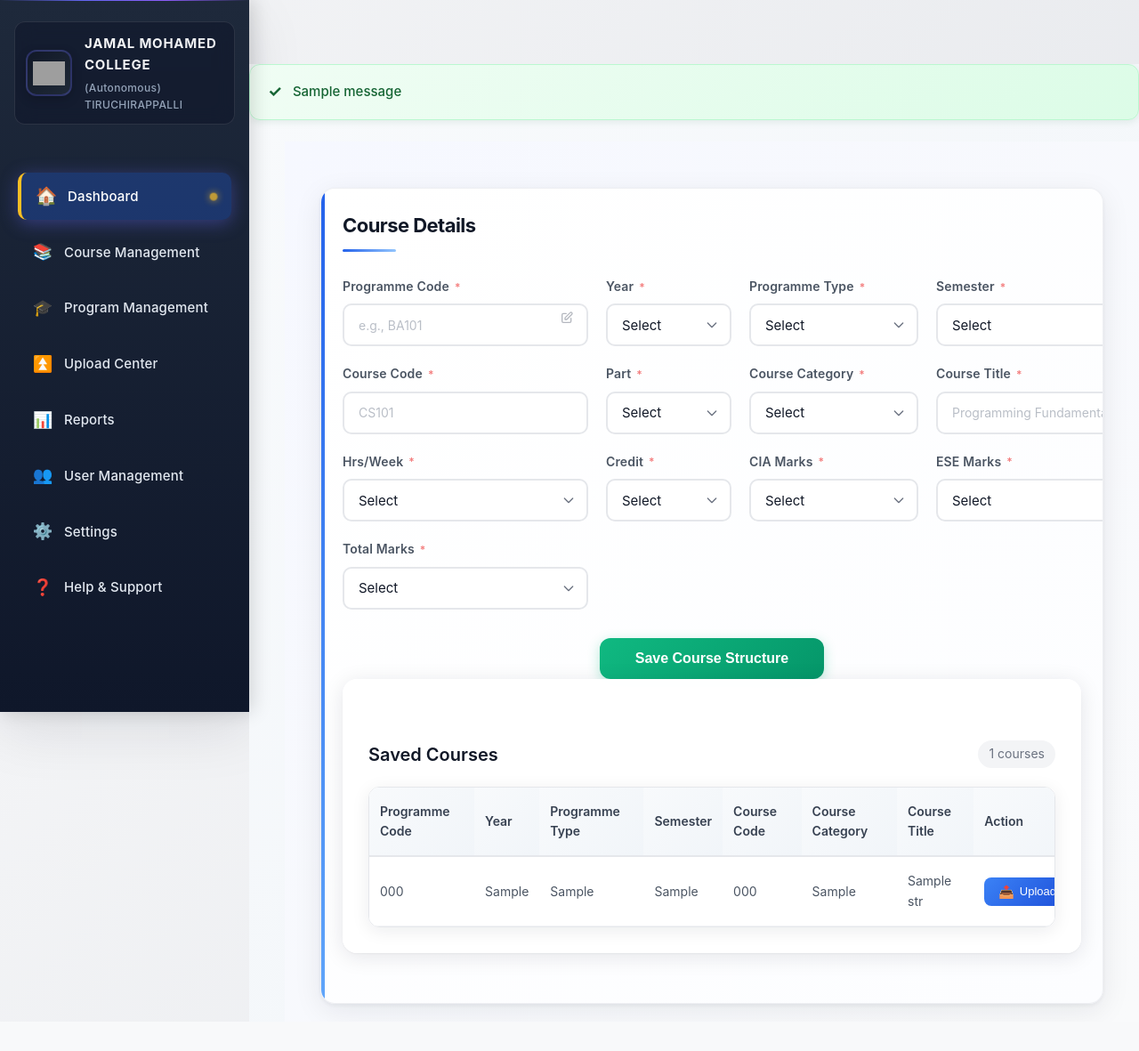
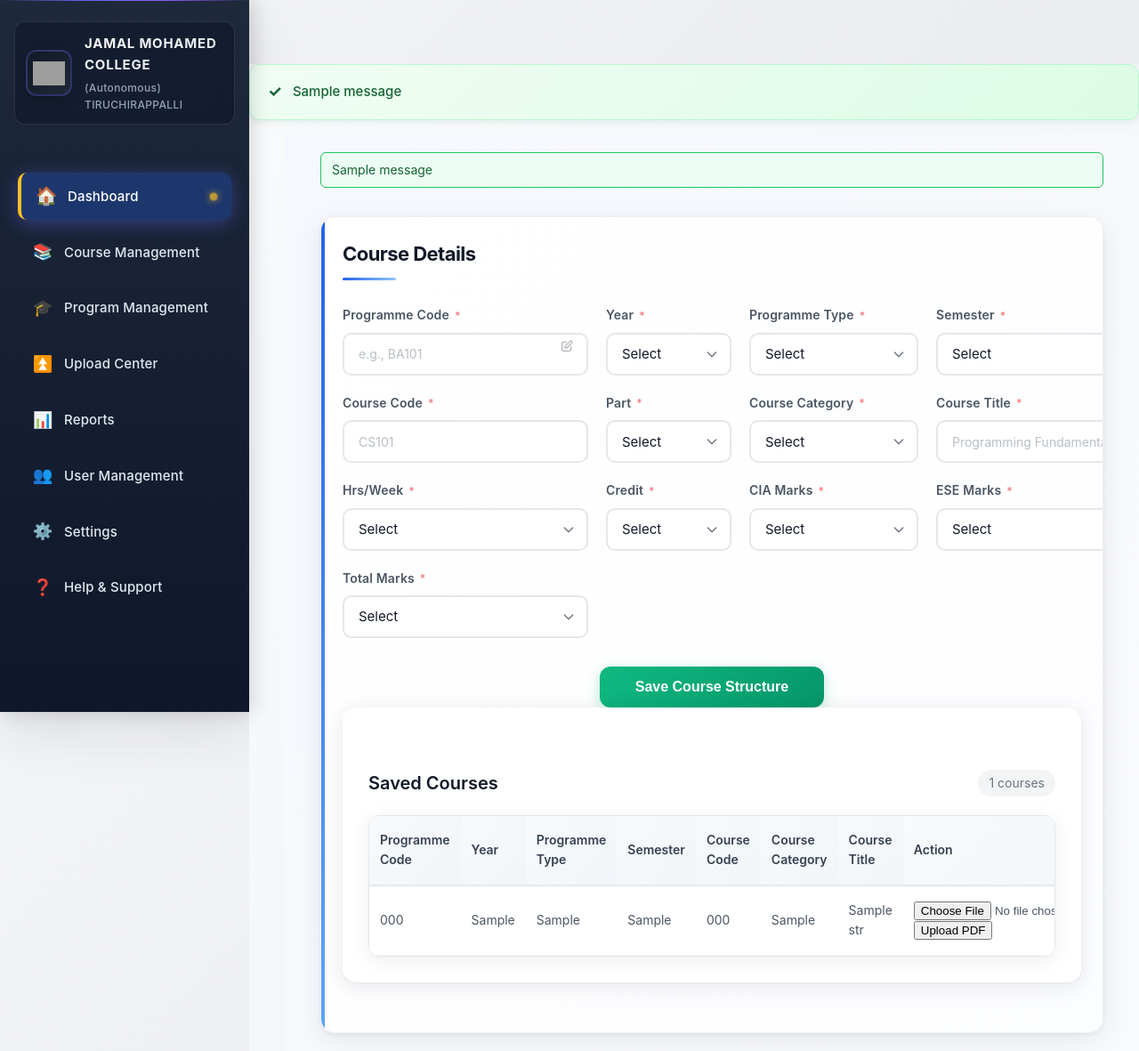
Before and after one commit to Sanatech2006/Syllabus-Management-System, a Django app: page /upload-center/ in a window 1280 px wide. Shown: the whole page at 89% size. Before the commit the page ends 1133 px from the top, so only its background shows below. Run offline with Django 4.2, Linux system fonts and the light colour scheme; tables that the repository leaves empty hold one stand-in row (values such as "Sample post"); one stand-in notice (Sample message) is shown; grey boxes are pictures that could not be loaded.

Commit message:
upload content

```diff
--- a/modules/upload_center/urls.py
+++ b/modules/upload_center/urls.py
@@ -5,5 +5,7 @@ urlpatterns = [
     path('upload-center/', views.upload_center, name='upload_center'),
     path('upload-center/add-course/', views.add_course, name='add_course'),
     path('upload-content/', views.upload_course_content, name='upload_course_content'),
+    path('upload-pdf/', views.upload_course_content, name='upload_course_content'),
+
 
 ]
--- a/modules/upload_center/views.py
+++ b/modules/upload_center/views.py
@@ -4,14 +4,15 @@ from django.http import HttpResponse
 from django.http import JsonResponse
 from django.views.decorators.http import require_http_methods
 from django.views.decorators.csrf import csrf_exempt
-import json
+import json, os
 from .models import CourseStr, CourseContent
+from django.conf import settings
+from django.http import HttpResponseRedirect
 
 def upload_center(request):
     # FETCH DATA FOR TABLE DISPLAY
     courses = CourseStr.objects.all().order_by('-created_at')[:20]
     return render(request, 'upload_center.html', {'courses': courses})
-
 
 from django.shortcuts import render, redirect
 from django.contrib import messages
@@ -50,33 +51,33 @@ def add_course(request):
     return redirect('upload_center')
 
 
-@csrf_exempt
-@require_http_methods(["POST"])
 def upload_course_content(request):
-    try:
-        data = json.loads(request.body)
-        course_code = data.get('course_code')
-        file_content = data.get('file_content', '')
+    if request.method == 'POST' and request.FILES.get('pdf_file'):
+        course_code = request.POST.get('course_code')
+        pdf_file = request.FILES['pdf_file']
 
         if not course_code:
-            return JsonResponse({'error': 'Missing course_code'}, status=400)
+            messages.error(request, 'Missing course code.')
+            return HttpResponseRedirect(request.META.get('HTTP_REFERER', '/'))
 
-        # CLEAN NUL CHARACTERS - FIXES POSTGRES ERROR
-        clean_content = file_content.replace('\x00', '').replace('\0', '')
+        # Build relative and absolute paths
+        filename = f"{course_code}.pdf"
+        relative_path = os.path.join('course_pdfs', filename)
+        full_path = os.path.join(settings.BASE_DIR, 'static', relative_path)
 
-        # Save or update course content
-        content_obj, created = CourseContent.objects.update_or_create(
+        os.makedirs(os.path.dirname(full_path), exist_ok=True)
+
+        with open(full_path, 'wb') as destination:
+            for chunk in pdf_file.chunks():
+                destination.write(chunk)
+
+        CourseContent.objects.update_or_create(
             course_code=course_code,
-            defaults={'course_content': clean_content}
+            defaults={'course_content': relative_path},
         )
 
-        return JsonResponse({
-            'success': True,
-            'message': f'Content {"saved" if created else "updated"} for {course_code}',
-            'course_code': course_code
-        })
-    except Exception as e:
-        return JsonResponse({'error': str(e)}, status=500)
+        messages.success(request, f'PDF uploaded successfully for {course_code}.')
+        return HttpResponseRedirect(request.META.get('HTTP_REFERER', '/'))
 
-
-# Your existing views...
+    messages.error(request, 'No file uploaded.')
+    return HttpResponseRedirect(request.META.get('HTTP_REFERER', '/'))
--- a/sms_project/settings.py
+++ b/sms_project/settings.py
@@ -76,7 +76,7 @@ STATIC_ROOT = BASE_DIR / 'staticfiles'
 
 # Media files (User uploads)
 MEDIA_URL = '/media/'
-MEDIA_ROOT = os.path.join(BASE_DIR, 'media')
+MEDIA_ROOT = BASE_DIR / 'media'
 
 # Increase file upload limits
 DATA_UPLOAD_MAX_MEMORY_SIZE = 10485760  # 10MB (default is 2.5MB)
--- a/static/assets/css/upload_center.css
+++ b/static/assets/css/upload_center.css
@@ -803,3 +803,15 @@ main.content {
     padding: 0 !important;
     width: 100vw !important;
 }
+
+.messages {
+    margin-bottom: 16px;
+}
+.alert-success {
+    background: #ecfdf3;
+    border: 1px solid #22c55e;
+    color: #166534;
+    padding: 8px 12px;
+    border-radius: 6px;
+    font-size: 14px;
+}
--- a/static/assets/js/upload_center.js
+++ b/static/assets/js/upload_center.js
@@ -1,36 +1,36 @@
-document.addEventListener('DOMContentLoaded', function() {
-    const saveBtn = document.getElementById('saveBtn');
-    const confirmDialog = document.getElementById('confirmDialog');
-    const cancelBtn = document.getElementById('cancelBtn');
-    const confirmBtn = document.getElementById('confirmBtn');
-    const courseForm = document.getElementById('courseForm');
+// document.addEventListener('DOMContentLoaded', function() {
+//     const saveBtn = document.getElementById('saveBtn');
+//     const confirmDialog = document.getElementById('confirmDialog');
+//     const cancelBtn = document.getElementById('cancelBtn');
+//     const confirmBtn = document.getElementById('confirmBtn');
+//     const courseForm = document.getElementById('courseForm');
 
-    if (!saveBtn || !confirmDialog) return;
+//     if (!saveBtn || !confirmDialog) return;
 
-    // Show confirmation on Save button click
-    saveBtn.addEventListener('click', function(e) {
-        e.preventDefault();
-        confirmDialog.classList.add('active');
-    });
+//     // Show confirmation on Save button click
+//     saveBtn.addEventListener('click', function(e) {
+//         e.preventDefault();
+//         confirmDialog.classList.add('active');
+//     });
 
-    // Cancel - close dialog
-    if (cancelBtn) {
-        cancelBtn.addEventListener('click', function() {
-            confirmDialog.classList.remove('active');
-        });
-    }
+//     // Cancel - close dialog
+//     if (cancelBtn) {
+//         cancelBtn.addEventListener('click', function() {
+//             confirmDialog.classList.remove('active');
+//         });
+//     }
 
-    // Confirm - submit form
-    if (confirmBtn) {
-        confirmBtn.addEventListener('click', function() {
-            courseForm.submit();
-        });
-    }
+//     // Confirm - submit form
+//     if (confirmBtn) {
+//         confirmBtn.addEventListener('click', function() {
+//             courseForm.submit();
+//         });
+//     }
 
-    // Close dialog when clicking outside
-    confirmDialog.addEventListener('click', function(e) {
-        if (e.target === confirmDialog) {
-            confirmDialog.classList.remove('active');
-        }
-    });
-});
+//     // Close dialog when clicking outside
+//     confirmDialog.addEventListener('click', function(e) {
+//         if (e.target === confirmDialog) {
+//             confirmDialog.classList.remove('active');
+//         }
+//     });
+// });
--- a/templates/upload_center.html
+++ b/templates/upload_center.html
@@ -11,6 +11,14 @@
 
 {% block content %}
 <div class="page-wrapper">
+    {% if messages %}
+  <div class="messages">
+    {% for message in messages %}
+      <div class="alert alert-{{ message.tags }}">{{ message }}</div>
+    {% endfor %}
+  </div>
+{% endif %}
+
 
     <!-- Top bar with Upload Files button -->
     <!-- <div class="upload-center-header"> -->
@@ -225,10 +233,17 @@
                         <td>{{ course.course_category|default:"—" }}</td>
                         <td>{{ course.course_title|default:"—" }}</td>
                         <td>
-    <button class="action-btn" data-course-code="{{ course.course_code }}">
-        <span class="upload-icon">📤</span>
-        Upload
-    </button>
+    <!-- Simple form instead of JS drag-drop -->
+<form method="post"
+      enctype="multipart/form-data"
+      action="{% url 'upload_course_content' %}">
+    {% csrf_token %}
+    <input type="hidden" name="course_code" value="{{ course.course_code }}">
+    <input type="file" name="pdf_file" accept=".pdf" required>
+    <button type="submit">Upload PDF</button>
+</form>
+
+
 </td>
 
                     </tr>
```
Also changed, not shown: modules/course_manage/views.py (+22 -11 lines), 2 other files.
